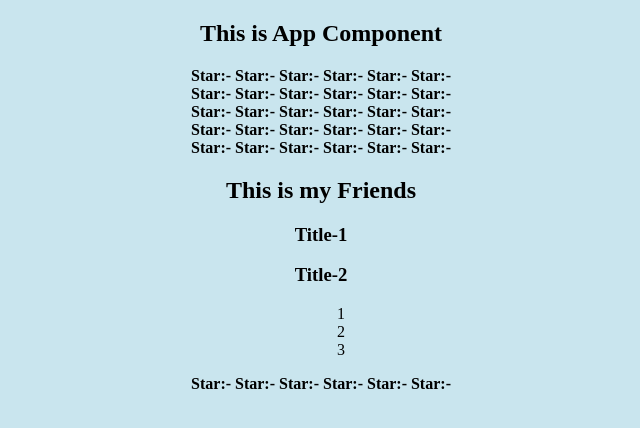
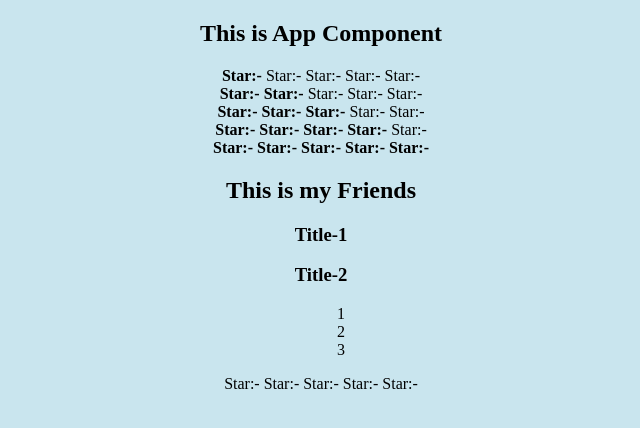
Before and after one commit to Maksimus39/react-cabzda, a React (Vite) app: page / in a window 1280 px wide. Shown: the top 428 px of the page, without its empty margins (319-959 px from the left). Built offline with nearby package versions, Linux system fonts and the light colour scheme.

Commit message:
Условный рендеринг

```diff
--- a/src/rating/Rating.tsx
+++ b/src/rating/Rating.tsx
@@ -1,17 +1,18 @@
 import {Star} from "../star/Star.tsx";
 
-type Props = {
-    value?: number;
+type RatingProps = {
+    value?: 0 | 1 | 2 | 3 | 4 | 5;
 }
-export const Rating = (props:Props) => {
+
+export const Rating = (props: RatingProps) => {
+    const { value = 0 } = props; // Provide a default value of 0
     return (
         <div>
-            <Star selected={true} />
-            <Star selected={true}/>
-            <Star selected={true}/>
-            <Star selected={true}/>
-            <Star selected={true}/>
-            <Star selected={true}/>
+            <Star selected={value > 0}/>
+            <Star selected={value > 1}/>
+            <Star selected={value > 2}/>
+            <Star selected={value > 3}/>
+            <Star selected={value > 4}/>
         </div>
     )
 }
--- a/src/star/Star.tsx
+++ b/src/star/Star.tsx
@@ -7,8 +7,8 @@ export const Star = (props: StarProps) => {
     return (
         <>
             {selected
-                ? <span> <b>Star:-</b></span>
-                : <span>Star:-</span>}
+                ? <span> <b>Star:- </b></span>
+                : <span>Star:- </span>}
         </>
     )
 }
```
